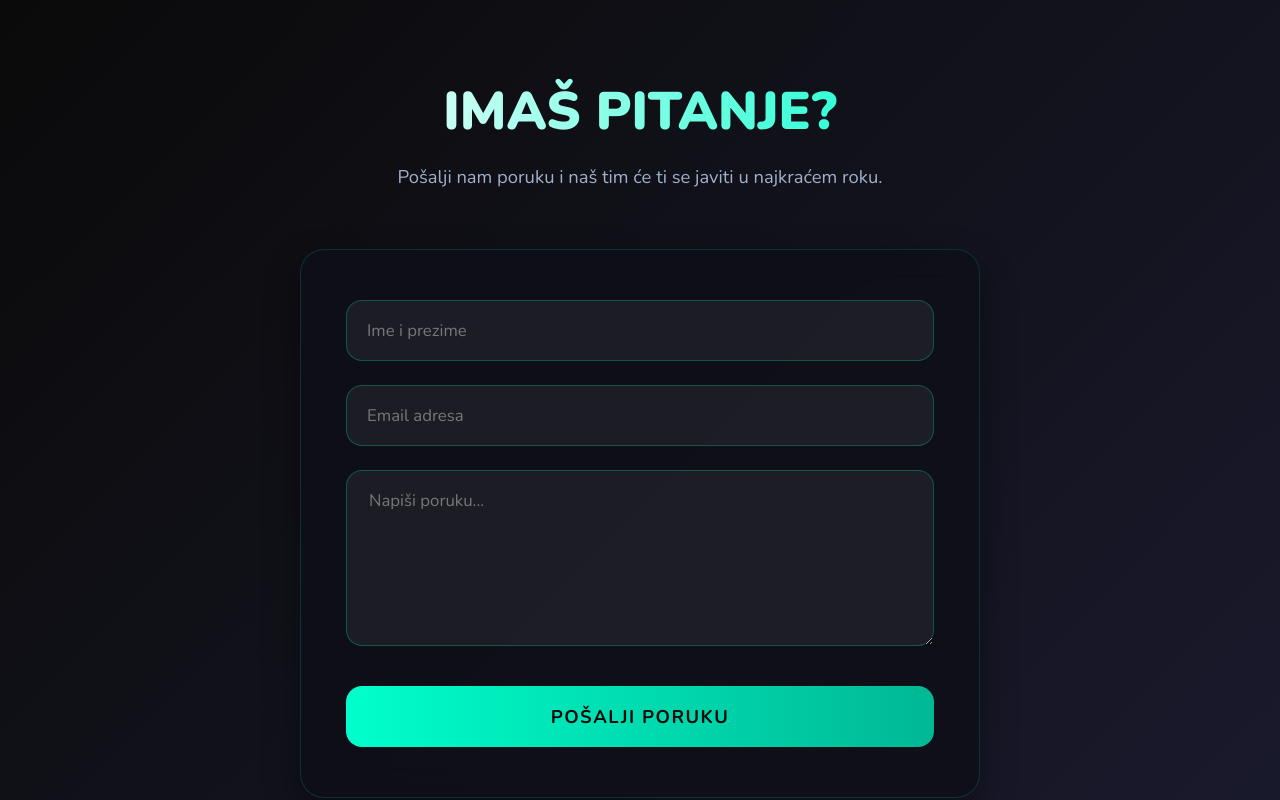
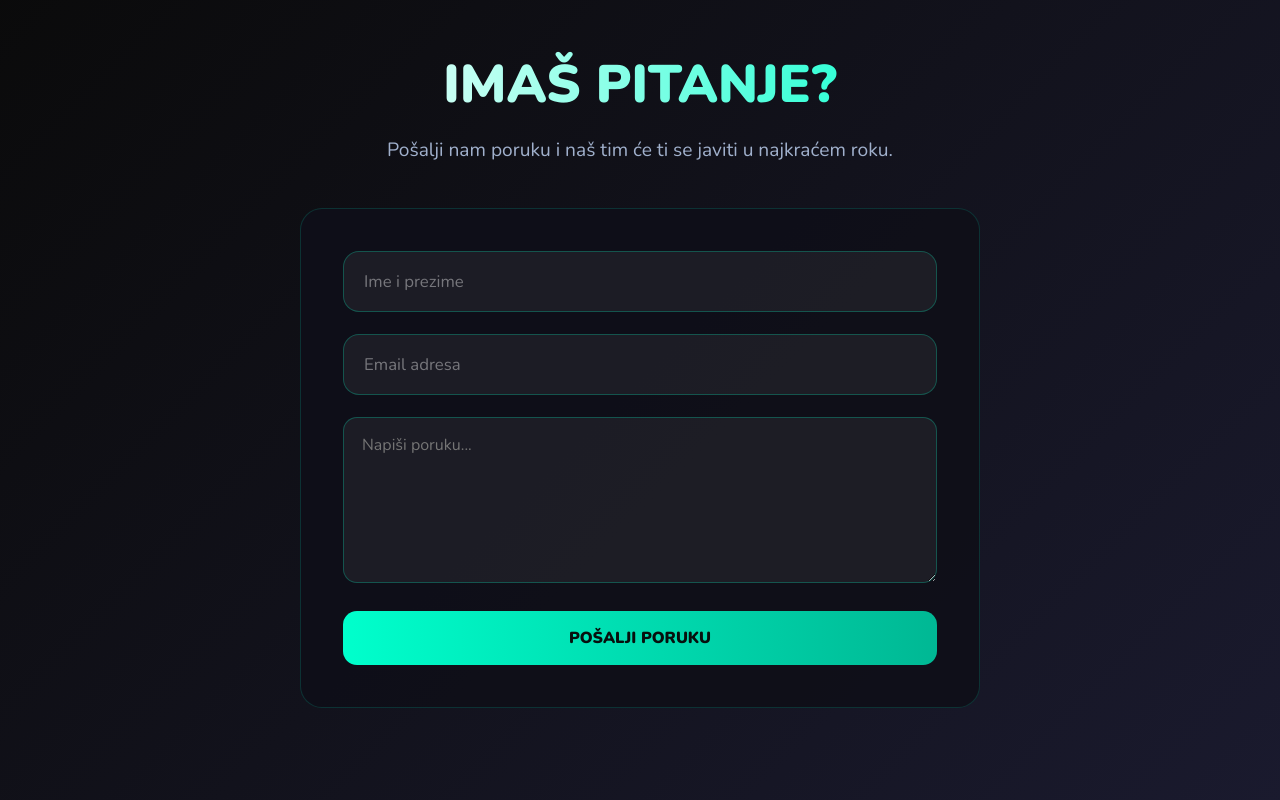
Before and after one commit to ivaarlovic/RevAI-frontend, a React (Vite) app: page /home in a window 1280 px wide. Shown: the part 2520-3320 px from the top of the page. Built offline with nearby package versions, Linux system fonts and the light colour scheme; no server answers.

Commit message:
update contactForm.jsx

```diff
--- a/src/components/HomePage/ContactForm.jsx
+++ b/src/components/HomePage/ContactForm.jsx
@@ -1,12 +1,13 @@
-import React, { useState } from "react";
+import { useState } from "react";
+import { sendContactMessage } from "../../services/contactService";
 import "./ContactForm.scss";
 
+const initialForm = { name: "", email: "", message: "" };
+
 const ContactForm = () => {
-  const [formData, setFormData] = useState({
-    name: "",
-    email: "",
-    message: "",
-  });
+  const [formData, setFormData] = useState(initialForm);
+  const [status, setStatus] = useState({ type: "", message: "" });
+  const [isSending, setIsSending] = useState(false);
 
   const handleChange = (e) => {
     setFormData({
@@ -15,11 +16,23 @@ const ContactForm = () => {
     });
   };
 
-  const handleSubmit = (e) => {
+  const handleSubmit = async (e) => {
     e.preventDefault();
-    // Ovdje možeš dodati logiku slanja
-    console.log("Poslana poruka:", formData);
-    alert("Poruka je poslana! (Demo)");
+    setIsSending(true);
+    setStatus({ type: "", message: "" });
+
+    try {
+      await sendContactMessage({
+        ...formData,
+        subject: "Pitanje s RevAI početne stranice",
+      });
+      setFormData(initialForm);
+      setStatus({ type: "success", message: "Poruka je uspješno poslana." });
+    } catch (error) {
+      setStatus({ type: "error", message: error.message });
+    } finally {
+      setIsSending(false);
+    }
   };
 
   return (
@@ -64,8 +77,14 @@ const ContactForm = () => {
             />
           </div>
 
-          <button type="submit" className="send-btn">
-            POŠALJI PORUKU
+          {status.message && (
+            <p className={`form-status form-status--${status.type}`}>
+              {status.message}
+            </p>
+          )}
+
+          <button type="submit" className="send-btn" disabled={isSending}>
+            {isSending ? "SLANJE..." : "POŠALJI PORUKU"}
           </button>
         </form>
       </div>
--- a/src/components/HomePage/ContactForm.scss
+++ b/src/components/HomePage/ContactForm.scss
@@ -1,60 +1,49 @@
 .contact-section {
   padding: 100px 20px;
   background: linear-gradient(135deg, #0a0a0a 0%, #1a1a2e 100%);
+  color: #fff;
 }
 
 .contact-container {
   max-width: 680px;
-  margin: 0 auto;
+  margin: auto;
 }
 
 .section-header {
   text-align: center;
-  margin-bottom: 60px;
+  margin-bottom: 45px;
 
   h2 {
     font-size: clamp(2.3rem, 5vw, 3.3rem);
-    font-weight: 900;
-    background: linear-gradient(90deg, #ffffff, #00ffcc);
+    background: linear-gradient(90deg, #fff, #00ffcc);
     -webkit-background-clip: text;
     -webkit-text-fill-color: transparent;
-    margin-bottom: 16px;
   }
 
   p {
     color: #a0b0cc;
-    font-size: 1.15rem;
-    max-width: 500px;
-    margin: 0 auto;
+    margin-top: 10px;
   }
 }
 
 .contact-form {
+  padding: 42px;
+  border-radius: 22px;
+  border: 1px solid rgba(0, 255, 204, 0.15);
   background: rgba(15, 15, 25, 0.95);
-  border: 1px solid rgba(0, 255, 200, 0.15);
-  border-radius: 24px;
-  padding: 50px 45px;
-  backdrop-filter: blur(16px);
-  box-shadow: 0 15px 35px rgba(0, 0, 0, 0.4);
-
+}
 .input-group {
-    margin-bottom: 24px;
+  margin-bottom: 20px;
 }
 
 input,
 textarea {
   width: 100%;
-    padding: 18px 22px;
+  padding: 16px 18px;
+  border-radius: 14px;
+  border: 1px solid rgba(0, 255, 204, 0.25);
   background: rgba(255, 255, 255, 0.06);
-    border: 1px solid rgba(0, 255, 200, 0.25);
-    border-radius: 16px;
-    color: white;
-    font-size: 1.05rem;
-    transition: all 0.3s ease;
-
-    &::placeholder {
-      color: rgba(255, 255, 255, 0.4);
-    }
+  color: #fff;
 
   &:focus {
     outline: none;
@@ -70,32 +59,43 @@
 
 .send-btn {
   width: 100%;
+  padding: 16px;
+  border: 0;
+  border-radius: 14px;
   background: linear-gradient(90deg, #00ffcc, #00b894);
-    color: #0a0a0a;
-    border: none;
-    padding: 18px 40px;
-    border-radius: 16px;
-    font-weight: 700;
-    font-size: 1.15rem;
+  color: #07100e;
+  font-weight: 900;
   cursor: pointer;
-    text-transform: uppercase;
-    letter-spacing: 1.5px;
-    transition: all 0.4s ease;
-    margin-top: 10px;
+
+  &:disabled {
+    opacity: 0.6;
+    cursor: wait;
+  }
 
   &:hover {
     transform: translateY(-4px);
   }
 }
+
+.form-status {
+  margin: 12px 0;
+  padding: 12px 14px;
+  border-radius: 10px;
+  text-align: center;
+  font-weight: 700;
+}
+.form-status--success {
+  background: rgba(0, 255, 204, 0.12);
+  color: #00ffcc;
+}
+.form-status--error {
+  background: rgba(255, 79, 114, 0.12);
+  color: #ff7892;
 }
 
 /* Responsivnost */
-@media (max-width: 768px) {
-  .contact-section {
-    padding: 70px 15px;
-  }
-
-  .contact-form {
-    padding: 40px 25px;
+@media (max-width: 600px) {
+  .contact-section .contact-form {
+    padding: 28px 20px;
   }
 }
```
Lines whose indentation alone changed are shown as unchanged.
